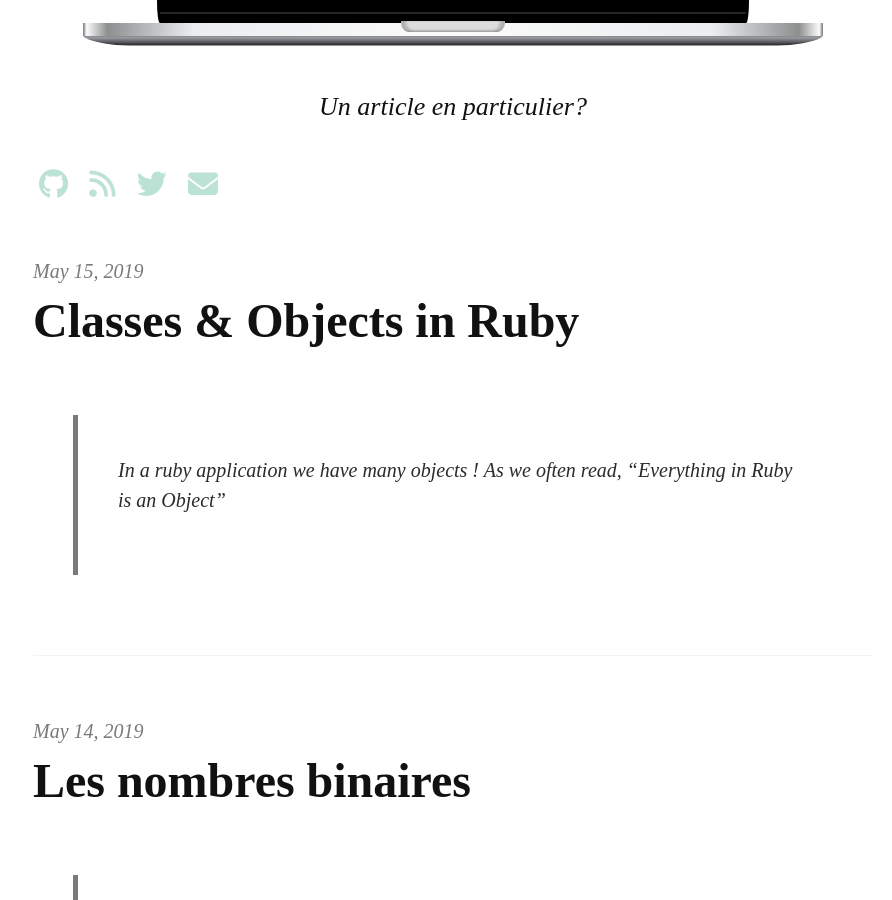
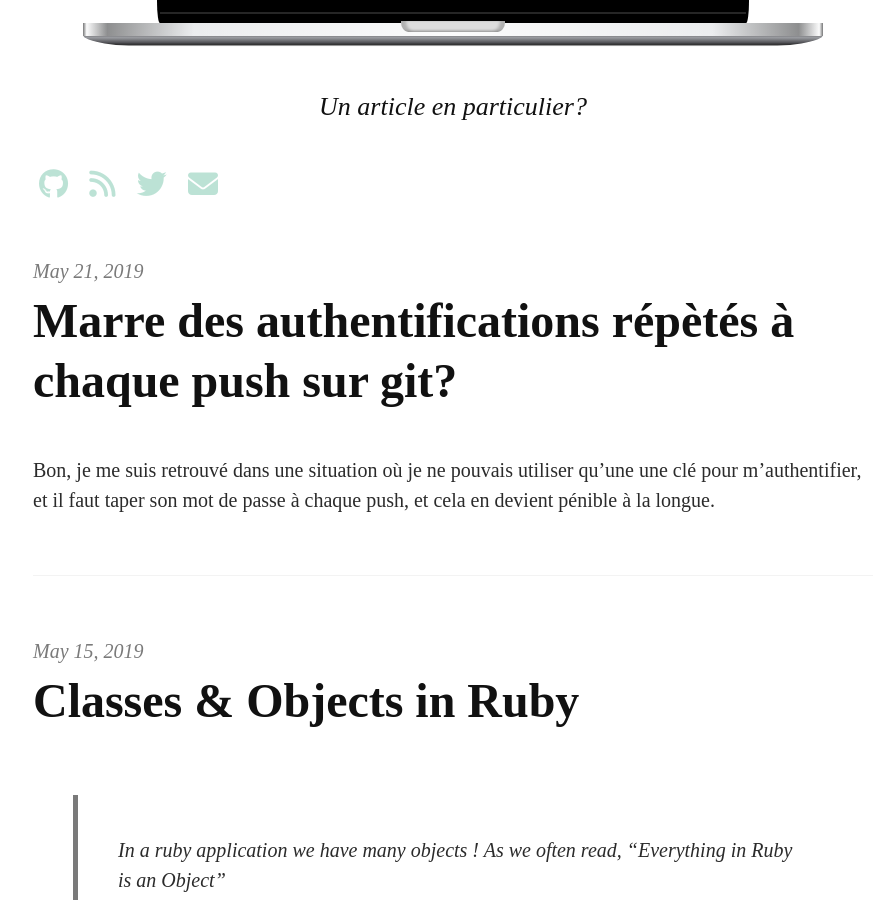
Before and after one commit to andryjohn/RJ-s-blog, a Jekyll site: the page built from index.html, in a window 1280 px wide and 900 px high, scrolled down 1637 px. Shown: the whole window, without its empty margins (187-1079 px from the left). Built offline with Jekyll 4.4.1, drawn with Linux system fonts in a browser that asks for light colours; nearby versions of some CDN libraries; some web fonts are replaced; the list of posts is cut into pages by our own code; comment, search, counter and statistics services are not loaded; some of the changed text lies outside the part shown.

Commit message:
new posts

````diff
--- /dev/null
+++ b/_posts/2019-05-23-Autthentification-git.md
@@ -0,0 +1,36 @@
+---
+layout:     post
+title:      Marre des authentifications répètés à chaque push sur git?
+date:       2019-05-21
+summary:
+categories: Developper skills
+mathjax: true
+---
+
+Bon, je me suis retrouvé dans une situation où je ne pouvais utiliser qu'une une clé pour m'authentifier, et il faut taper son  mot de passe à chaque push, et cela en devient pénible à la longue.
+
+Sa sent le *déja vu* ?
+
+---
+
+![mask](/images/push.jpg)
+
+---
+
+>Après mainte recherche, bien caché au fin fond de son trou du c* * * , git à une solution spécifique à ce phoblème,  que je partage ici!
+
+
+```git
+git config credential.helper 'cache --timeout=3600'
+```
+
+Et votre authentification sera gardée en mémoire pour une heure. Vous pouvez faire :
+
+```git
+git config credential.helper 'cache --timeout=3600'
+```
+
+Pour l’étendre à tous les repos de votre machine. *That"s all folks!"*
+---
+
+  <footer><cite title="git">Andry RAJOHNSON</cite></footer>
````
Also changed, not shown: _posts/2019-05-07-UI-Compenent-layout.md (+8 -8 lines), 1 other file.
